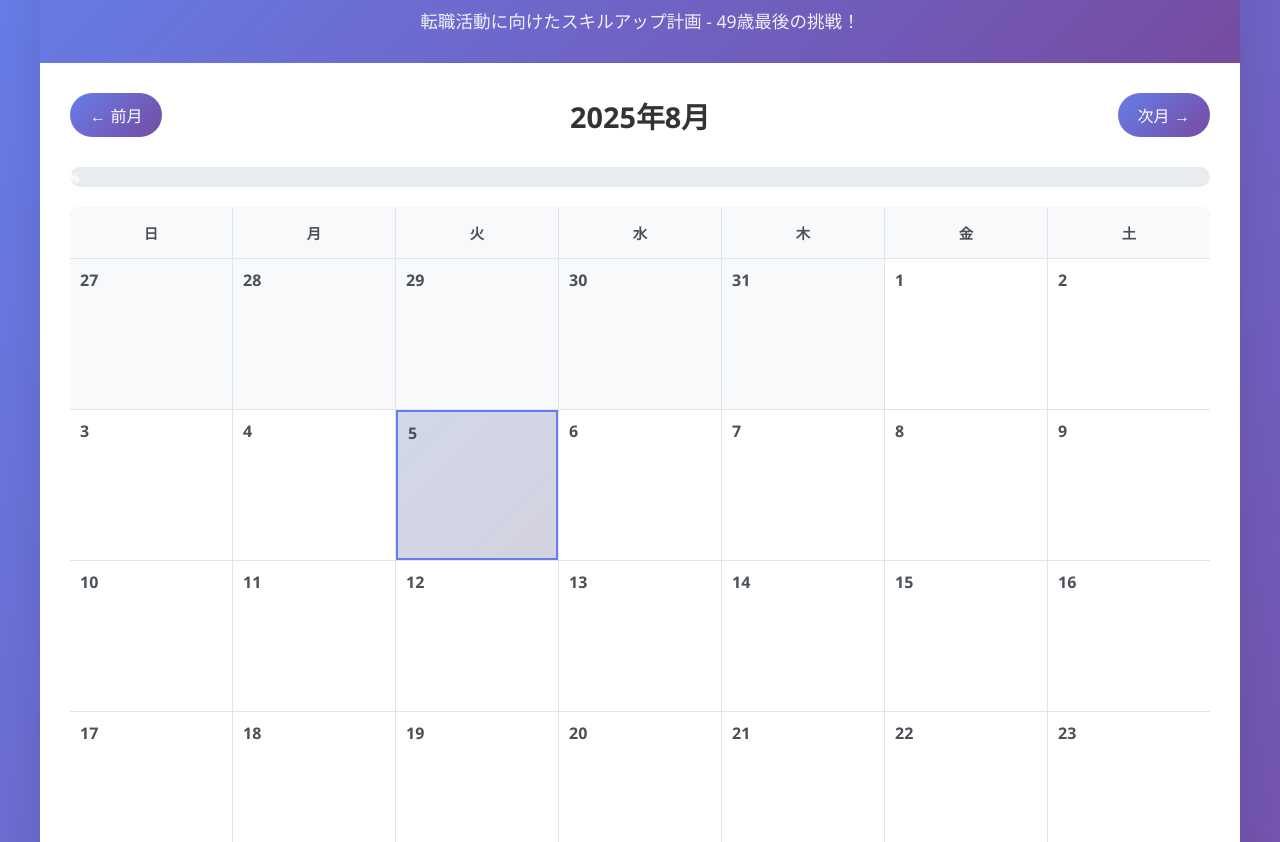
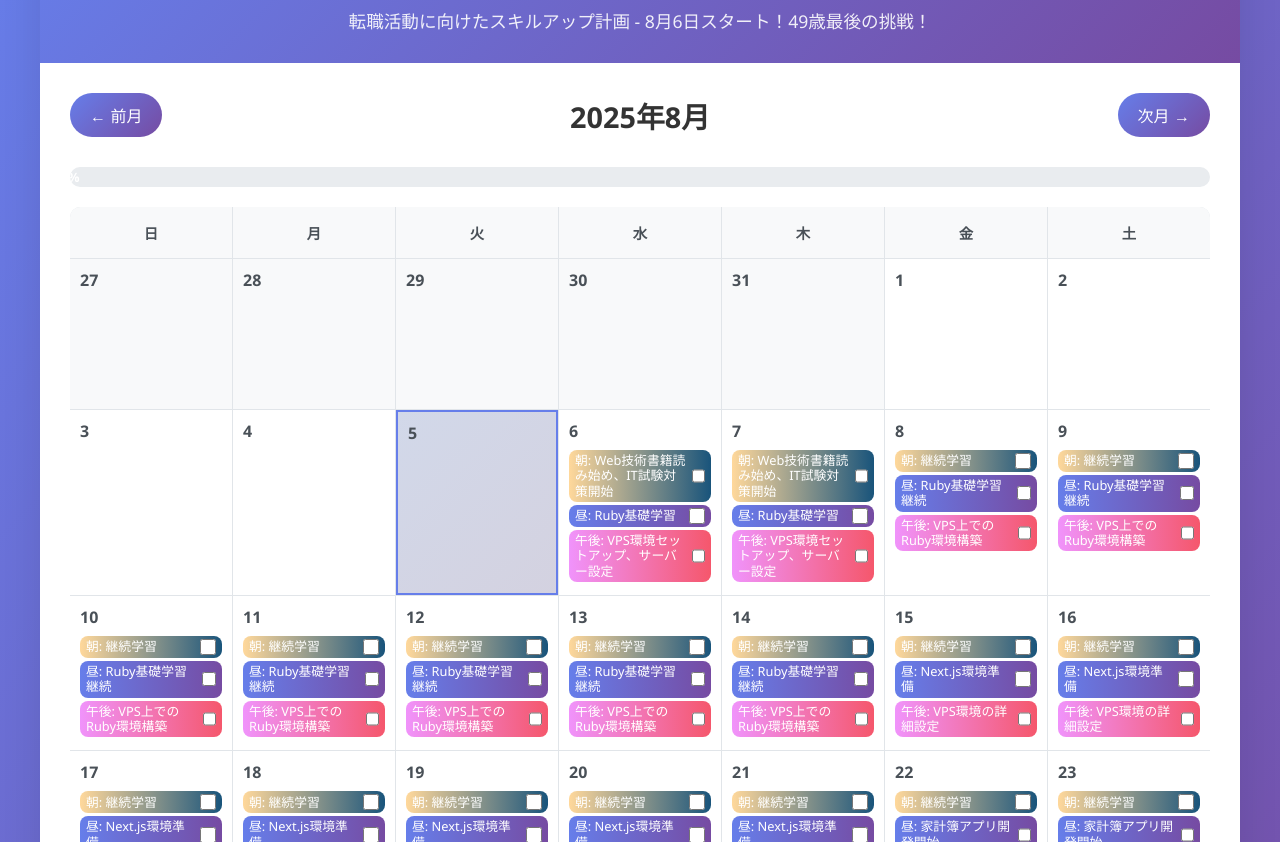
Before and after one commit to lumijoe/log_tech, a plain HTML site: page index.html in a window 1280 px wide. Shown: the part 110-952 px from the top of the page. Drawn offline with Linux system fonts and the light colour scheme.

Commit message:
add schedule 0806

```diff
--- a/index.html
+++ b/index.html
@@ -246,7 +246,7 @@
     <div class="container">
         <div class="header">
             <h1>🚀 学習スケジュール管理</h1>
-            <p>転職活動に向けたスキルアップ計画 - 49歳最後の挑戦！</p>
+            <p>転職活動に向けたスキルアップ計画 - 8月6日スタート！49歳最後の挑戦！</p>
         </div>
 
         <div class="calendar">
@@ -286,15 +286,25 @@
         const scheduleData = {
             // 8月のスケジュール
             '2025-08': {
-                'week1-2': {
+                'week1': {
                     morning: 'Web技術書籍読み始め、IT試験対策開始',
                     noon: 'Ruby基礎学習',
                     afternoon: 'VPS環境セットアップ、サーバー設定'
                 },
-                'week3-4': {
+                'week2': {
                     morning: '継続学習',
-                    noon: 'Next.js環境準備、家計簿アプリ開発開始',
+                    noon: 'Ruby基礎学習継続',
                     afternoon: 'VPS上でのRuby環境構築'
+                },
+                'week3': {
+                    morning: '継続学習',
+                    noon: 'Next.js環境準備',
+                    afternoon: 'VPS環境の詳細設定'
+                },
+                'week4': {
+                    morning: '継続学習',
+                    noon: '家計簿アプリ開発開始',
+                    afternoon: '開発環境の最適化'
                 }
             },
             // 9月のスケジュール
@@ -353,13 +363,6 @@
             if (dayOfMonth <= 7) return 'week1';
             if (dayOfMonth <= 14) return 'week2';
             if (dayOfMonth <= 21) return 'week3';
-            if (dayOfMonth <= 28) return 'week4';
-
-            // 8月の特別処理
-            if (date.getMonth() === 7) {
-                if (dayOfMonth <= 14) return 'week1-2';
-                if (dayOfMonth <= 31) return 'week3-4';
-            }
 
             return 'week4';
         }
@@ -470,7 +473,9 @@
 
                 // タスクを追加
                 const tasks = getTasksForDate(cellDate);
-                if (tasks && cellDate.getMonth() === month) {
+                // 8月は6日から開始
+                const isAugustAndBeforeStart = cellDate.getMonth() === 7 && cellDate.getDate() < 6;
+                if (tasks && cellDate.getMonth() === month && !isAugustAndBeforeStart) {
                     const morningTask = document.createElement('div');
                     morningTask.className = 'task-morning task-item';
                     const morningId = `morning-${cellDate.getTime()}`;
```
